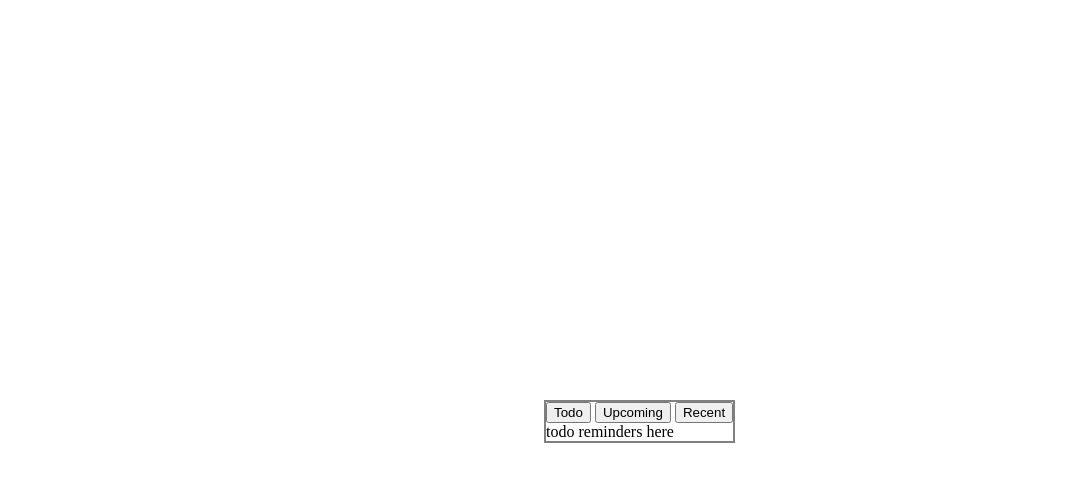
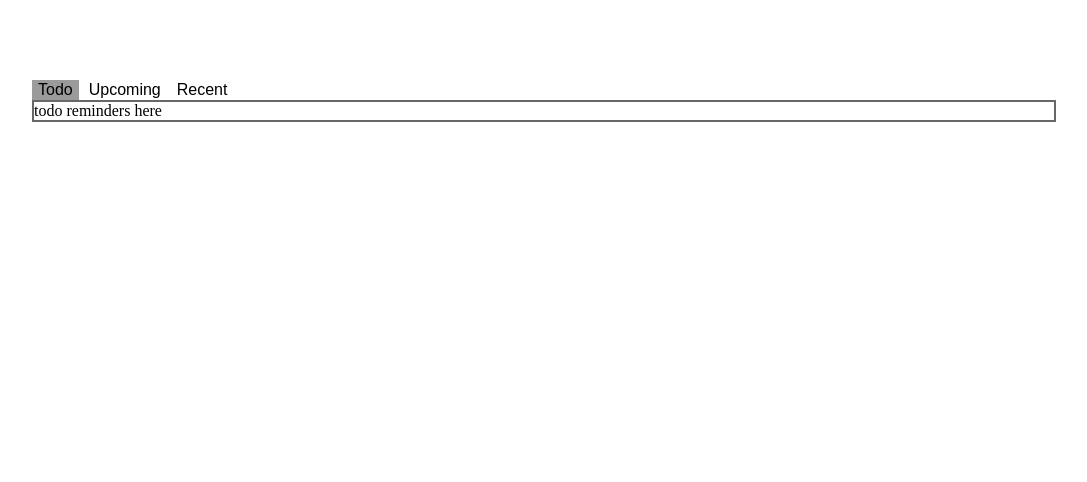
Before and after one commit to PearPie123/Weekly-Reminder-App, a plain HTML site: page index.html in a window 1280 px wide. Both pictures are taken after a click on the button "Todo". Shown: the whole page, without its empty margins (96-1183 px from the left). Drawn offline with Linux system fonts and the light colour scheme.

Commit message:
Added a little css for the tab selector buttons.

```diff
--- a/index.html
+++ b/index.html
@@ -10,9 +10,9 @@
 
   <body>
   <div id="mainContainer">
-    <button id="todoTabBtn" class="tabSelectBtn">Todo</button>
-    <button id="upcomingTabBtn" class="tabSelectBtn">Upcoming</button>
-    <button id="recentTabBtn" class="tabSelectBtn">Recent</button>
+    <button id="todoTabBtn" class="tabSelectorBtn activeTabBtn">Todo</button>
+    <button id="upcomingTabBtn" class="tabSelectorBtn">Upcoming</button>
+    <button id="recentTabBtn" class="tabSelectorBtn">Recent</button>
     <div id="todoTab" class="tab activeTab">todo reminders here</div>
     <div id="upcomingTab" class="tab inactiveTab">upcoming reminders here</div>
     <div id="recentTab" class="tab inactiveTab">recently completed reminders here</div>
--- a/script.mjs
+++ b/script.mjs
@@ -1,4 +1,4 @@
-const tabSelectorBtns = document.getElementsByClassName("tabSelectBtn");
+const tabSelectorBtns = document.getElementsByClassName("tabSelectorBtn");
 const btnToTabKey = {
   "todoTabBtn": "todoTab",
   "upcomingTabBtn": "upcomingTab",
@@ -8,14 +8,20 @@ for(const btn of tabSelectorBtns) {
   const tabs = document.getElementsByClassName("tab");
   const correspondingTab = document.getElementById(btnToTabKey[btn.id]);
   btn.onclick = () => {
-    selectTab(tabs, correspondingTab);
+    selectTab(tabs, tabSelectorBtns, correspondingTab, btn);
   }
 }
-const selectTab = (tabList, tab) => {
+const selectTab = (tabList, btnList, tab, btn) => {
   for(const tabElem of tabList) {
     tabElem.classList.remove("activeTab");
     tabElem.classList.add("inactiveTab");
   }
   tab.classList.add("activeTab");
   tab.classList.remove("inactiveTab");
+  for(const btnElem of btnList) {
+    btnElem.classList.remove("activeTabBtn");
+    btnElem.classList.add("inactiveTabBtn");
+  }
+  btn.classList.add("activeTabBtn");
+  btn.classList.remove("inactiveTabBtn");
 }
--- a/style.css
+++ b/style.css
@@ -1,15 +1,36 @@
 #mainContainer {
+  width: 80vw;
+  height: 80vh;
   position: absolute;
   top: 50%;
   left: 50%;
-  border: 2px solid gray;
+  margin: -40vh 0 0 -40vw;
 }
+
 .tabSelectorBtn {
   display: inline-block;
+  border: none;
+  font-size: 1em;
+  margin: 0 0 0 0;
+  outline: none;
 }
+
+.activeTabBtn {
+  background-color: rgb(155, 155, 155);
+}
+
+.inactiveTabBtn {
+  background-color: white;
+}
+
+.inactiveTabBtn:hover {
+  background-color: rgb(199, 199, 199);
+}
+
 .activeTab {
+  border: 2px solid rgb(105, 104, 104);
+}
 
-}
 .inactiveTab {
   display: none;
 }
```
